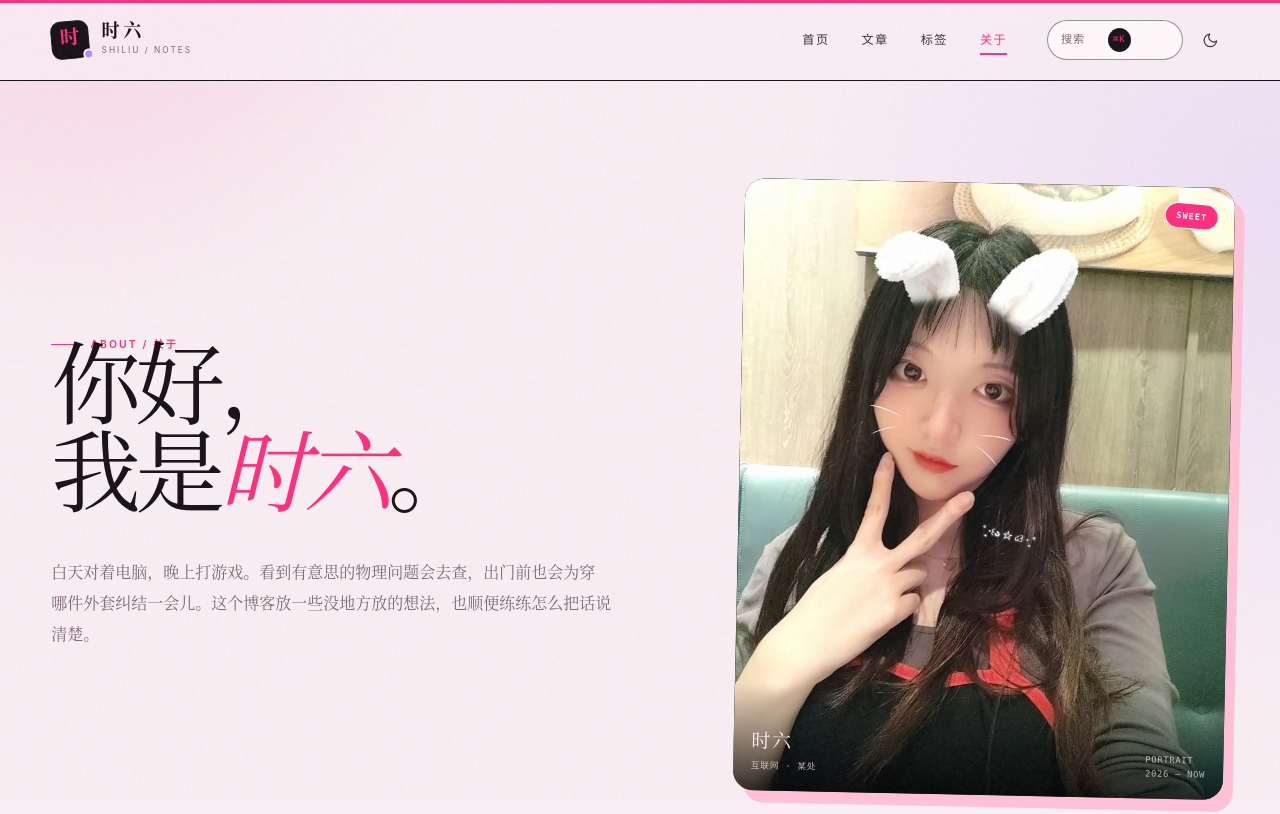
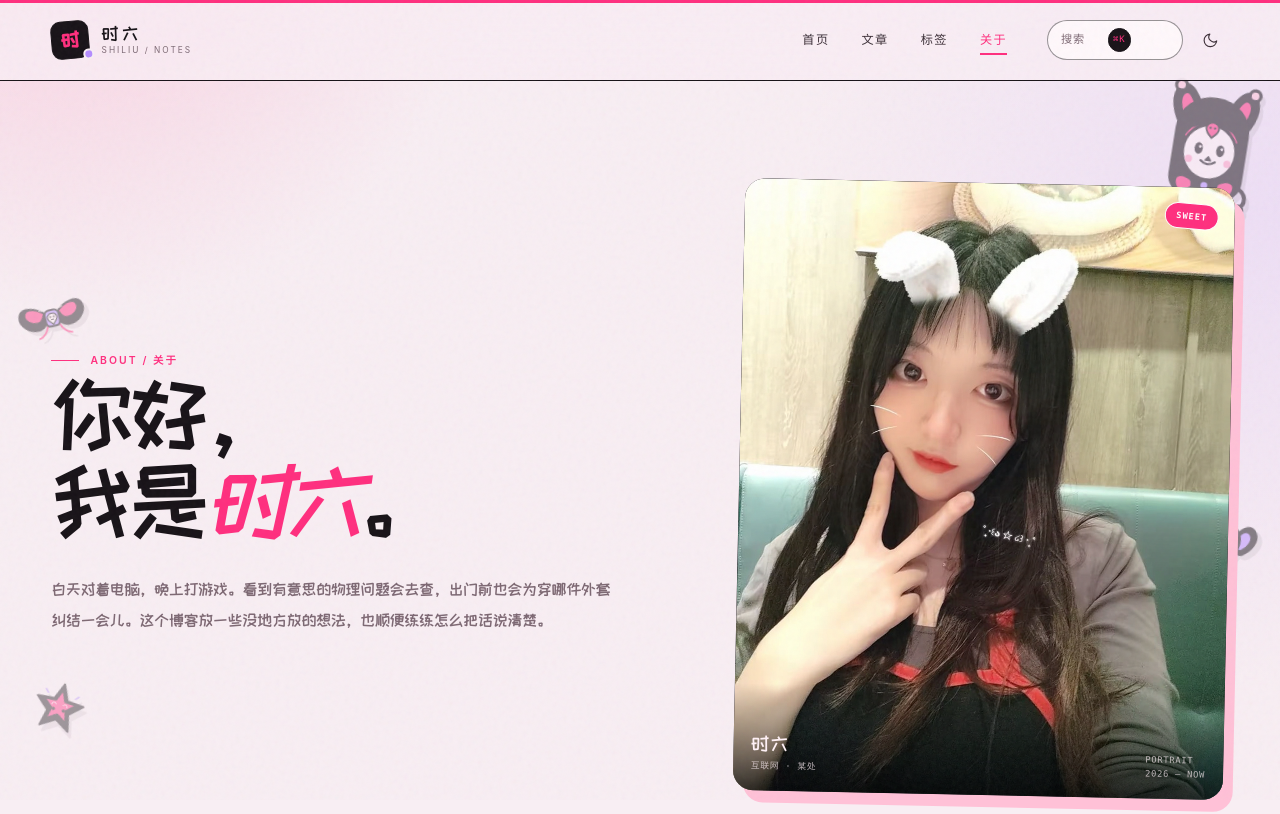
Before and after one commit to tokiro16/tokiro16.github.io, an Astro site: page /about in a window 1280 px wide. Shown: the top 814 px of the page. Built offline with nearby package versions, Linux system fonts and the light colour scheme; Astro itself is replaced by a stand-in of ours.

Commit message:
Add cute font and Kuromi-style stickers

```diff
--- /dev/null
+++ b/src/components/StickerLayer.astro
@@ -0,0 +1,10 @@
+---
+import { url } from '../lib/urls';
+---
+
+<div class="sticker-layer" aria-hidden="true">
+  <img class="sticker sticker--devil" src={url('/stickers/kuromi-devil.svg')} alt="" width="240" height="300" />
+  <img class="sticker sticker--bow" src={url('/stickers/kuromi-bow.svg')} alt="" width="260" height="180" />
+  <img class="sticker sticker--heart" src={url('/stickers/kuromi-heart.svg')} alt="" width="280" height="220" />
+  <img class="sticker sticker--star" src={url('/stickers/kuromi-star.svg')} alt="" width="220" height="220" />
+</div>
--- a/src/layouts/BaseLayout.astro
+++ b/src/layouts/BaseLayout.astro
@@ -4,6 +4,7 @@ import BaseHead from '../components/BaseHead.astro';
 import Header from '../components/Header.astro';
 import Footer from '../components/Footer.astro';
 import SearchDialog from '../components/SearchDialog.astro';
+import StickerLayer from '../components/StickerLayer.astro';
 
 interface Props {
   title?: string;
@@ -46,6 +47,7 @@ const base = import.meta.env.BASE_URL;
     <slot name="head" />
   </head>
   <body id="top" data-base={base}>
+    <StickerLayer />
     <a class="skip-link" href="#main">跳到正文</a>
     {progress && <div class="reading-progress" data-reading-progress aria-hidden="true"></div>}
 
--- a/src/styles/global.css
+++ b/src/styles/global.css
@@ -1,6 +1,14 @@
 /* ==========================================================================
    时六 SHILIU — global styles
    ========================================================================== */
+
+@font-face {
+  font-family: 'ZCOOL KuaiLe';
+  src: url('../assets/fonts/ZCOOLKuaiLe-Regular.woff2') format('woff2');
+  font-style: normal;
+  font-weight: 400;
+  font-display: swap;
+}
 
 @layer reset, tokens, base, layout, components, pages, utilities, motion, skin;
 
@@ -87,8 +95,9 @@
     --code-bg: #171217;
     --code-ink: #fff1f6;
 
-    --font-serif: 'Iowan Old Style', 'Baskerville', 'Palatino Linotype', 'Songti SC',
-      'SimSun', 'Noto Serif CJK SC', 'Source Han Serif SC', serif;
+    --font-cute: 'ZCOOL KuaiLe', 'Yuanti SC', 'YouYuan', 'PingFang SC',
+      'Hiragino Sans GB', 'Microsoft YaHei', sans-serif;
+    --font-serif: var(--font-cute);
     --font-sans: 'Inter', 'Helvetica Neue', 'PingFang SC', 'Hiragino Sans GB',
       'Microsoft YaHei', sans-serif;
     --font-mono: 'JetBrains Mono', 'SFMono-Regular', 'Cascadia Code', Consolas, monospace;
@@ -3557,6 +3566,127 @@
     }
   }
 
+  /* ---------- cute type + stickers ---------- */
+  main {
+    position: relative;
+    z-index: 2;
+  }
+
+  .site-footer {
+    position: relative;
+    z-index: 2;
+  }
+
+  .hero-title,
+  .section-title,
+  .page-title,
+  .about-title,
+  .about-band-title,
+  .featured-title,
+  .card-title,
+  .post-row-title,
+  .article-title,
+  .topic-name,
+  .footer-wordmark,
+  .not-found h1,
+  .prose h2,
+  .prose h3,
+  .prose h4,
+  .about-prose h2,
+  .search-result-title,
+  .brand-name,
+  .mobile-menu a {
+    font-weight: 400;
+  }
+
+  .hero-title {
+    letter-spacing: -0.035em;
+  }
+
+  .sticker-layer {
+    position: fixed;
+    inset: 0;
+    z-index: 1;
+    overflow: hidden;
+    pointer-events: none;
+  }
+
+  .sticker {
+    --r: 0deg;
+    position: absolute;
+    height: auto;
+    opacity: 0.52;
+    filter: drop-shadow(4px 5px 0 rgba(23, 18, 23, 0.12));
+    transform: rotate(var(--r));
+    animation: stickerFloat 8s ease-in-out infinite;
+  }
+
+  .sticker--devil {
+    --r: 9deg;
+    top: 10%;
+    right: 1.2%;
+    width: clamp(88px, 8.5vw, 132px);
+  }
+
+  .sticker--bow {
+    --r: -13deg;
+    top: 36%;
+    left: 1%;
+    width: clamp(58px, 6vw, 90px);
+    opacity: 0.44;
+    animation-delay: -2.2s;
+  }
+
+  .sticker--heart {
+    --r: -8deg;
+    top: 64%;
+    right: 1.5%;
+    width: clamp(66px, 7vw, 104px);
+    opacity: 0.5;
+    animation-delay: -4.4s;
+  }
+
+  .sticker--star {
+    --r: 15deg;
+    bottom: 7%;
+    left: 2%;
+    width: clamp(48px, 5vw, 76px);
+    opacity: 0.4;
+    animation-delay: -1.1s;
+  }
+
+  @keyframes stickerFloat {
+    0%,
+    100% {
+      transform: translateY(0) rotate(var(--r));
+    }
+    50% {
+      transform: translateY(-9px) rotate(var(--r));
+    }
+  }
+
+  @media (max-width: 860px) {
+    .sticker--devil {
+      top: 14%;
+      right: -12px;
+      width: 68px;
+      opacity: 0.3;
+    }
+
+    .sticker--bow,
+    .sticker--heart {
+      display: none;
+    }
+
+    .sticker--star {
+      bottom: 8%;
+      left: -12px;
+      width: 52px;
+      opacity: 0.26;
+    }
+
+  }
+
   @keyframes twinkle {
     0%,
     100% {
@@ -3570,7 +3700,8 @@
   }
 
   @media (prefers-reduced-motion: reduce) {
-    .hero::before {
+    .hero::before,
+    .sticker {
       animation: none;
     }
   }
```
Also changed, not shown: src/assets/fonts/OFL.txt (added, +93 -0 lines), README.md, docs/preview.jpg, public/stickers/kuromi-bow.svg (added), public/stickers/kuromi-devil.svg (added), public/stickers/kuromi-heart.svg (added), public/stickers/kuromi-star.svg (added), src/assets/fonts/ZCOOLKuaiLe-Regular.woff2 (added).
